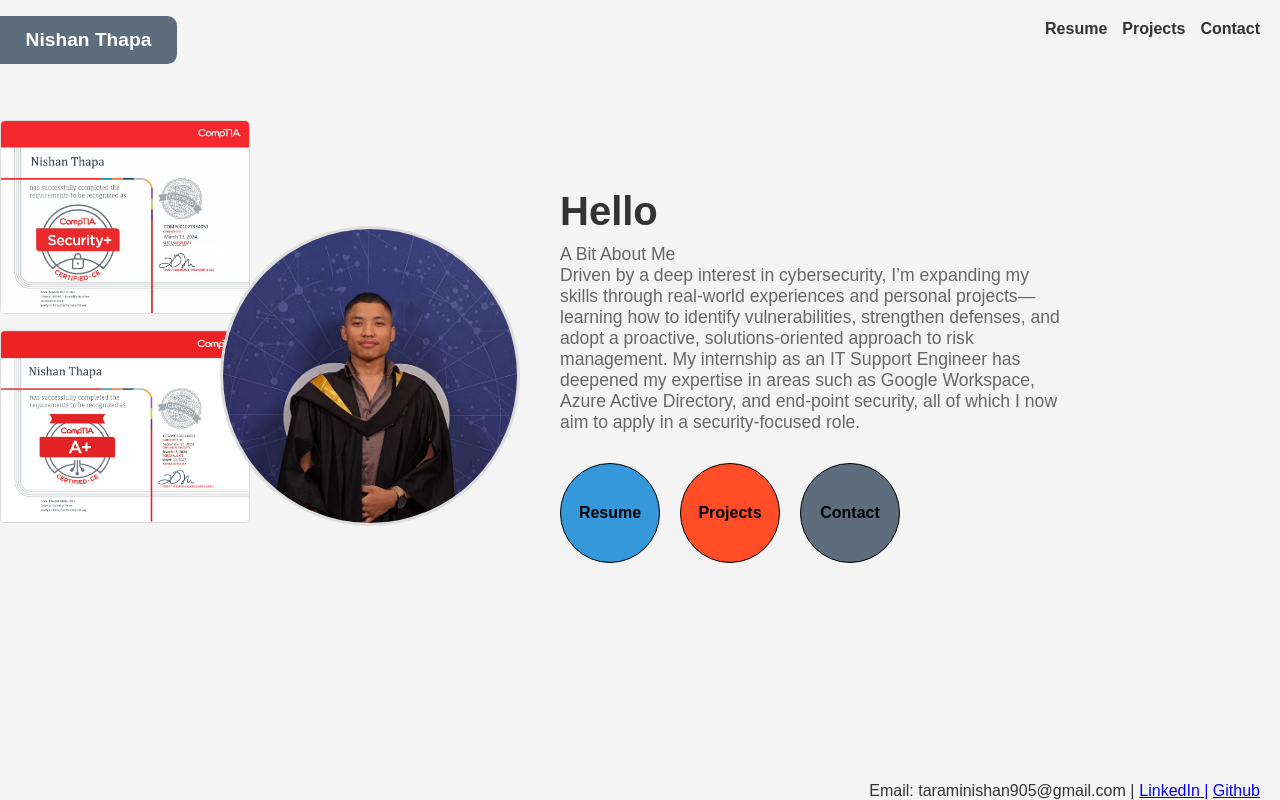
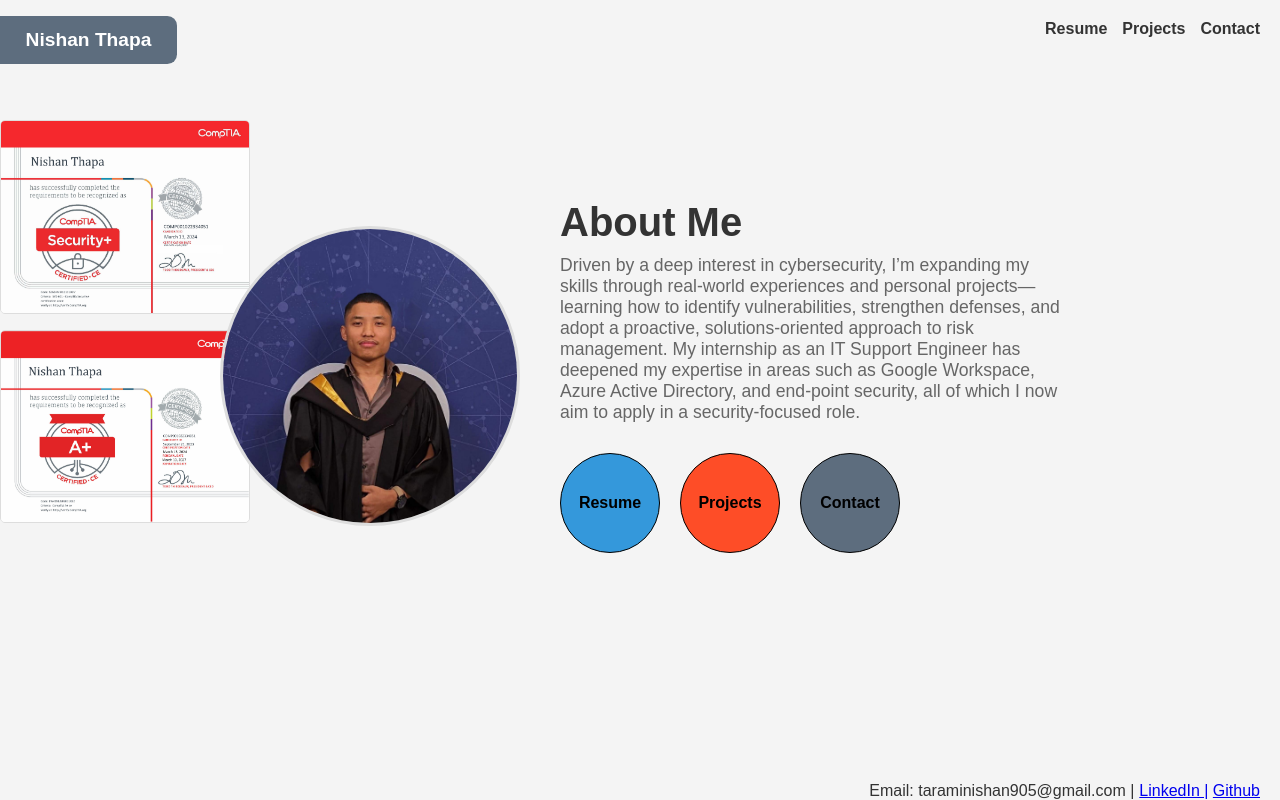
Before and after one commit to BilNishan/BilNishan.github.io, a plain HTML site: page index.html in a window 1280 px wide. Drawn offline with Linux system fonts and the light colour scheme.

Commit message:
Update About me section

```diff
--- a/index.html
+++ b/index.html
@@ -51,9 +51,8 @@
                 <img src="Resources/Profile.jpg" alt="Profile Picture" class="profile-pic">
                 <div class="profile-content">
                     <div class="about-me">
-                        <h1 class="title">Hello</h1>
-                        <p class="description">A Bit About Me<br>
-
+                        <h1 class="title">About Me</h1>
+                        <p class="description">
                             Driven by a deep interest in cybersecurity, I’m expanding my skills through real-world experiences and personal projects—learning how to identify vulnerabilities, strengthen defenses, and adopt a proactive, solutions-oriented approach to risk management. My internship as an IT Support Engineer has deepened my expertise in areas such as Google Workspace, Azure Active Directory, and end-point security, all of which I now aim to apply in a security-focused role.
                         </p>
 
```
